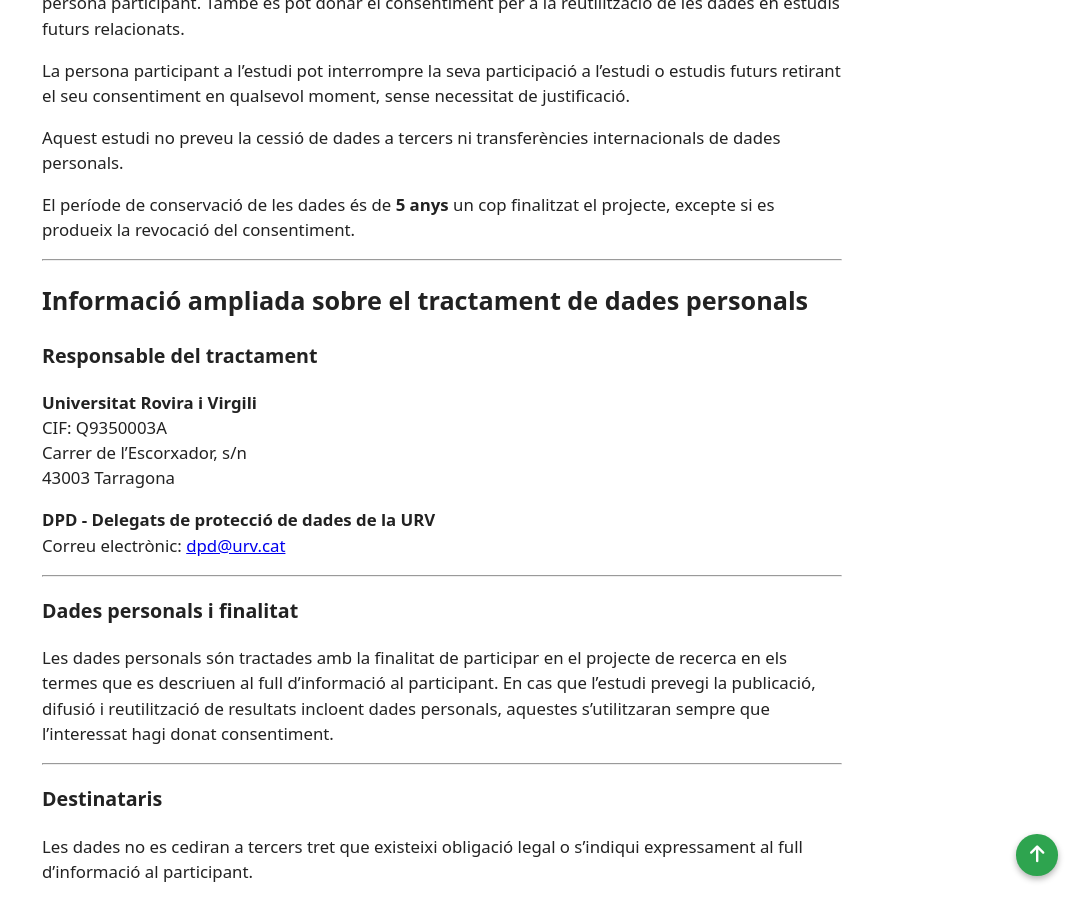
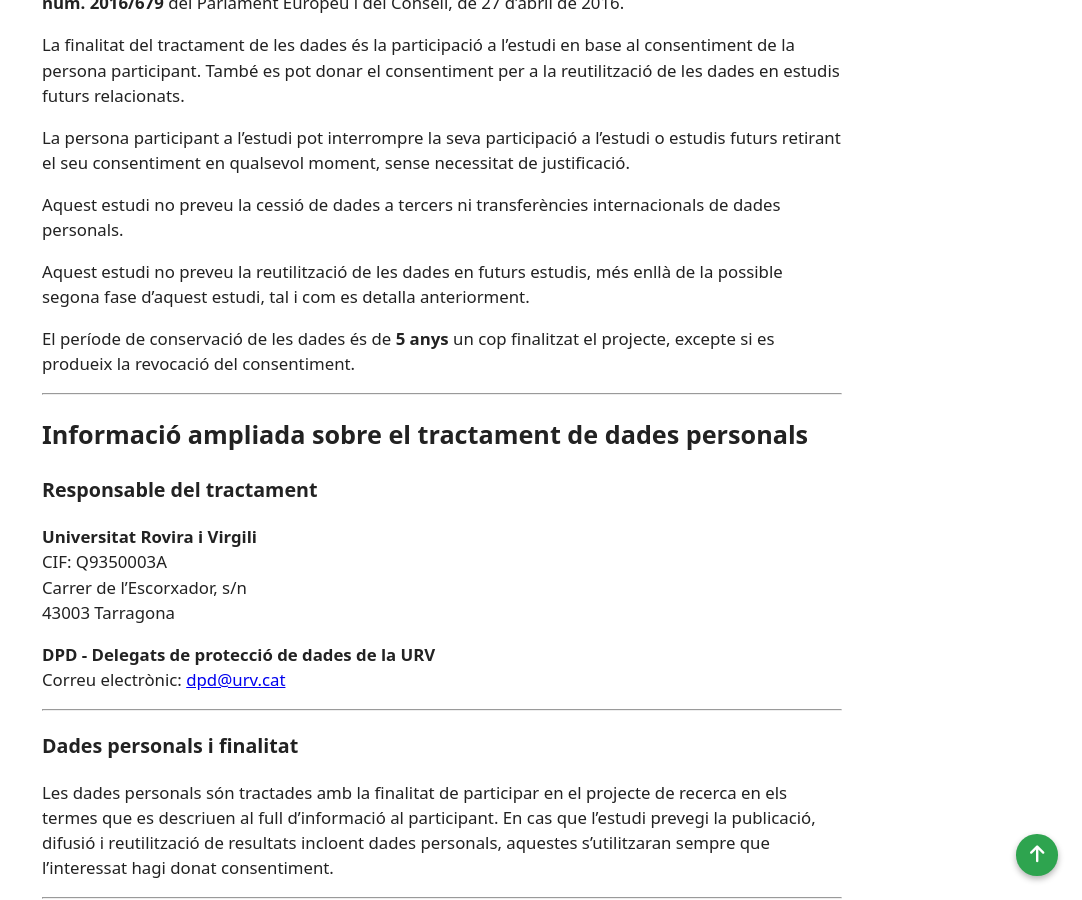
Before and after one commit to gratet/tramvida, a Jekyll site: the page built from contents/ca/index.md, in a window 1280 px wide and 900 px high, scrolled down 2149 px. Shown: the whole window, without its empty margins (198-1280 px from the left). Built offline with Jekyll 4.4.1, drawn with Linux system fonts in a browser that asks for light colours; some of the changed text lies outside the part shown.

Commit message:
brief update of data protection text

```diff
--- a/contents/ca/index.md
+++ b/contents/ca/index.md
@@ -32,6 +32,8 @@
 
 Aquest projecte es fonamenta en la recollida de dades a través d’enquestes anonimitzades, de manera que en cap moment es disposarà d’informació que permeti identificar personalment els participants. Totes les respostes es tractaran de manera agregada i s’emmagatzemaran en entorns segurs proporcionats per la Universitat Rovira i Virgili, complint amb la normativa vigent en matèria de protecció de dades i amb el principi de secret estadístic.
 
+El consentiment informat s'obtindrà verbalment, al tractar-se d'una enquesta telefònica, i quedarà enregistrat i desat als sistemes informàtics de la URV.
+
 La participació en l’enquesta és voluntària i es demanarà consentiment informat abans de respondre. En el cas que les persones participants vulguin formar part d’una segona onada de l’enquesta, prevista per a després de la posada en funcionament del tramvia, se’ls oferirà l’opció de facilitar un mitjà de contacte (per exemple, correu electrònic). Aquestes dades de contacte es guardaran en un fitxer separat i encriptat, sense cap vinculació directa amb les respostes de l’enquesta, i s’utilitzaran únicament per convidar novament les persones a participar en l’estudi.
 
 La base de dades de telèfons emprada per a l’estudi no conté informació de caràcter personal. Als participants se’ls assigna un codi numèric únic que els identifica dintre de l’estudi. Tanmateix, un cop finalitzat el treball de camp, el camp relatiu a les dades personals no s’incorpora en les bases de dades de resultats que es puguin generar i distribuir.
@@ -51,6 +53,8 @@
 La persona participant a l’estudi pot interrompre la seva participació a l'estudi o estudis futurs retirant el seu consentiment en qualsevol moment, sense necessitat de justificació.
 
 Aquest estudi no preveu la cessió de dades a tercers ni transferències internacionals de dades personals.
+
+Aquest estudi no preveu la reutilització de les dades en futurs estudis, més enllà de la possible segona fase d'aquest estudi, tal i com es detalla anteriorment.
 
 El període de conservació de les dades és de **5 anys** un cop finalitzat el projecte, excepte si es produeix la revocació del consentiment.
 
```
